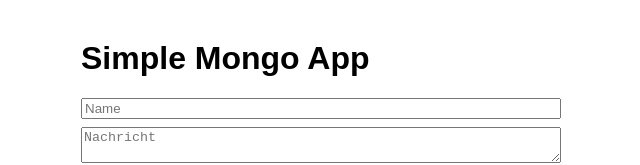
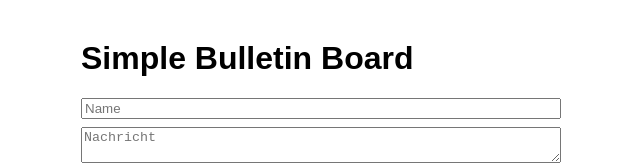
Before and after one commit to uxbyweng/simple-mongo-app, a Next.js app: page / in a window 1280 px wide. Shown: the top 165 px of the page, without its empty margins (319-959 px from the left). Built offline with nearby package versions, Linux system fonts and the light colour scheme; no server answers; the database is empty; a web font is replaced by a local one.

Commit message:
rename to simple-bulletin-board

```diff
--- a/app/layout.tsx
+++ b/app/layout.tsx
@@ -1,7 +1,7 @@
 import type { Metadata } from "next";
 
 export const metadata: Metadata = {
-  title: "Simple Mongo App",
+  title: "Simple Bulletin Board",
   description: "Minimalbeispiel: Next.js + MongoDB + Docker",
 };
 
--- a/app/page.tsx
+++ b/app/page.tsx
@@ -61,7 +61,7 @@ export default function Home() {
 
     return (
         <main style={{ maxWidth: 480, margin: "40px auto", fontFamily: "sans-serif", padding: "0 16px" }}>
-            <h1>Simple Mongo App</h1>
+            <h1>Simple Bulletin Board</h1>
 
             <form onSubmit={handleSubmit} style={{ display: "flex", flexDirection: "column", gap: 8 }}>
                 <input placeholder="Name" value={name} onChange={(e) => setName(e.target.value)} required />
--- a/docker-compose.yml
+++ b/docker-compose.yml
@@ -4,7 +4,7 @@ services:
     ports:
       - "3000:3000"
     environment:
-      MONGODB_URI: mongodb://mongo:27017/simple-mongo-app
+      MONGODB_URI: mongodb://mongo:27017/simple-bulletin-board
     depends_on:
       - mongo
 
--- a/package.json
+++ b/package.json
@@ -1,5 +1,5 @@
 {
-  "name": "simple-mongo-app",
+  "name": "simple-bulletin-board",
   "version": "0.1.0",
   "private": true,
   "scripts": {
```
Also changed, not shown: 2 other files (tests, documents, lock files or other folders).
